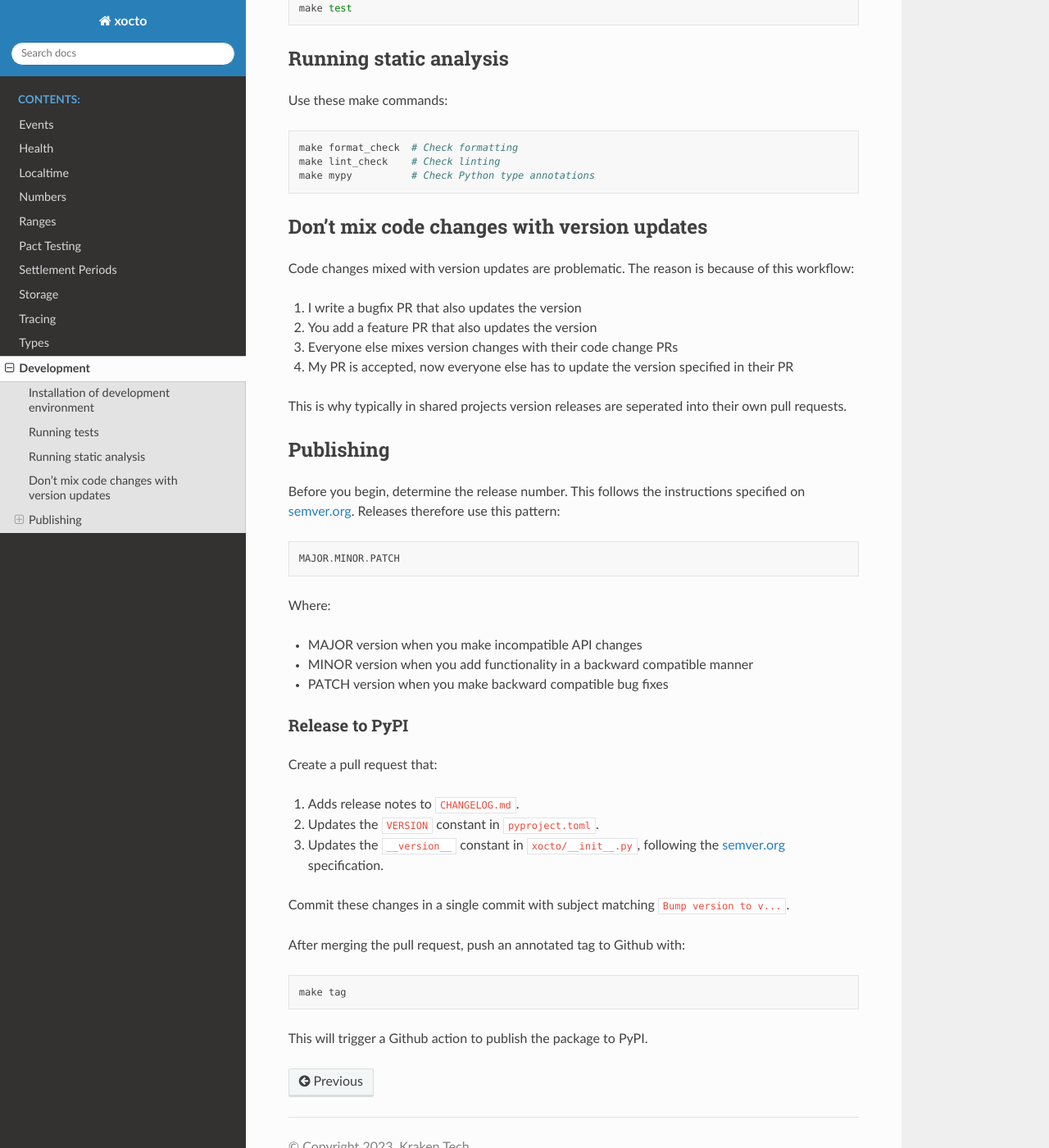
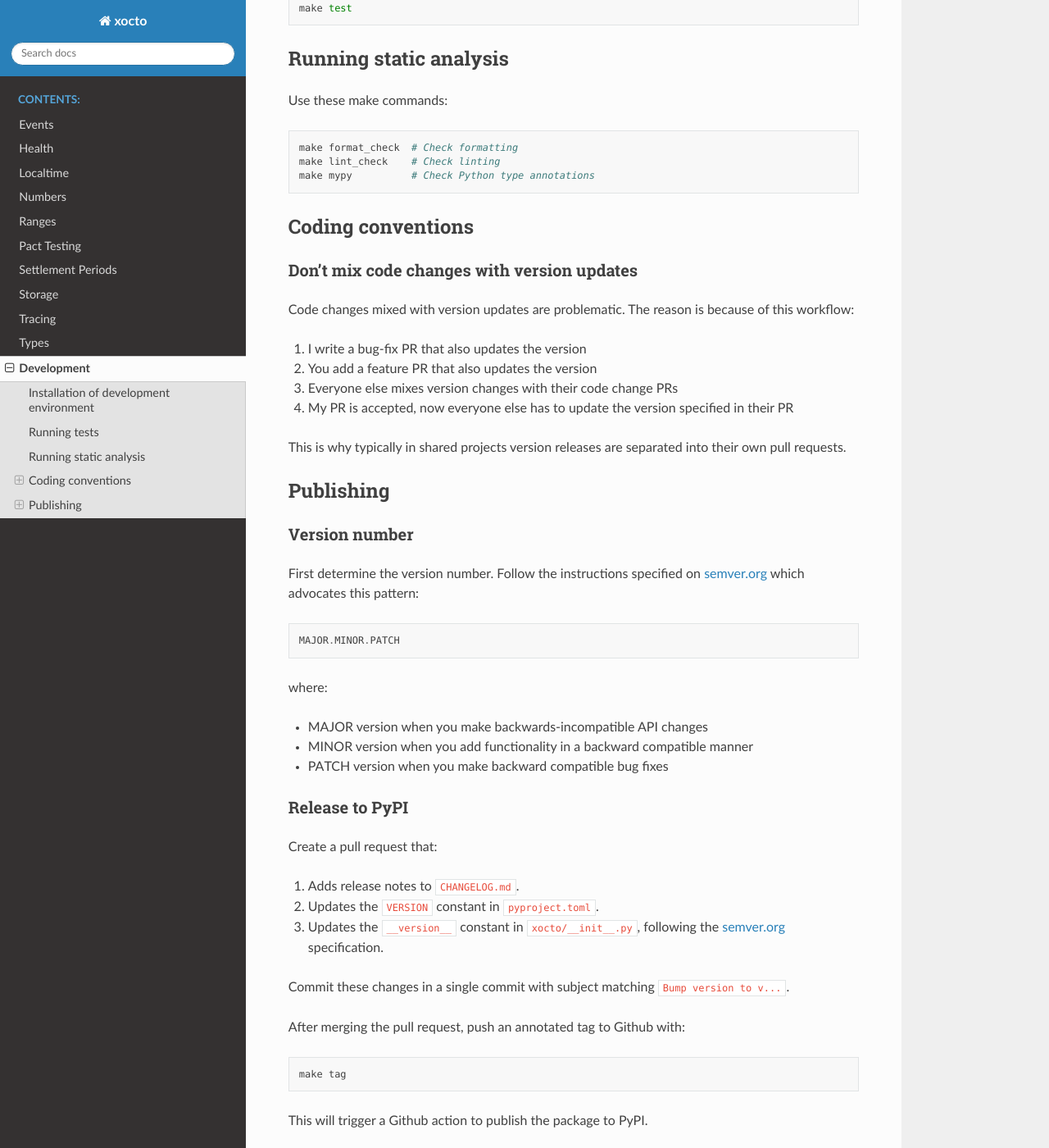
Before and after one commit to octoenergy/xocto, a Sphinx documentation site: the page built from docs/xocto/development.md, in a window 1280 px wide and 1400 px high, scrolled down 543 px. Shown: the whole window at 82% size. Built offline with Sphinx 7.4.7 and the Read the Docs theme 2.0.0, drawn with Linux system fonts in a browser that asks for light colours.

Commit message:
Rework publishing docs to read better

````diff
--- a/docs/xocto/development.md
+++ b/docs/xocto/development.md
@@ -30,33 +30,36 @@ make lint_check    # Check linting
 make mypy          # Check Python type annotations
 ```
 
-## Don't mix code changes with version updates
+## Coding conventions
+
+### Don't mix code changes with version updates
 
 Code changes mixed with version updates are problematic. The reason is because
 of this workflow:
 
-1. I write a bugfix PR that also updates the version
+1. I write a bug-fix PR that also updates the version
 2. You add a feature PR that also updates the version
 3. Everyone else mixes version changes with their code change PRs
 4. My PR is accepted, now everyone else has to update the version specified in
    their PR
 
-This is why typically in shared projects version releases are seperated into
+This is why typically in shared projects version releases are separated into
 their own pull requests.
 
 ## Publishing
 
-Before you begin, determine the release number. This follows the instructions
-specified on [semver.org](https://semver.org/). Releases therefore use this
-pattern:
+### Version number
+
+First determine the version number. Follow the instructions specified on
+[semver.org](https://semver.org/) which advocates this pattern:
 
 ```
 MAJOR.MINOR.PATCH
 ```
 
-Where:
+where:
 
-- MAJOR version when you make incompatible API changes
+- MAJOR version when you make backwards-incompatible API changes
 - MINOR version when you add functionality in a backward compatible manner
 - PATCH version when you make backward compatible bug fixes
 
````
